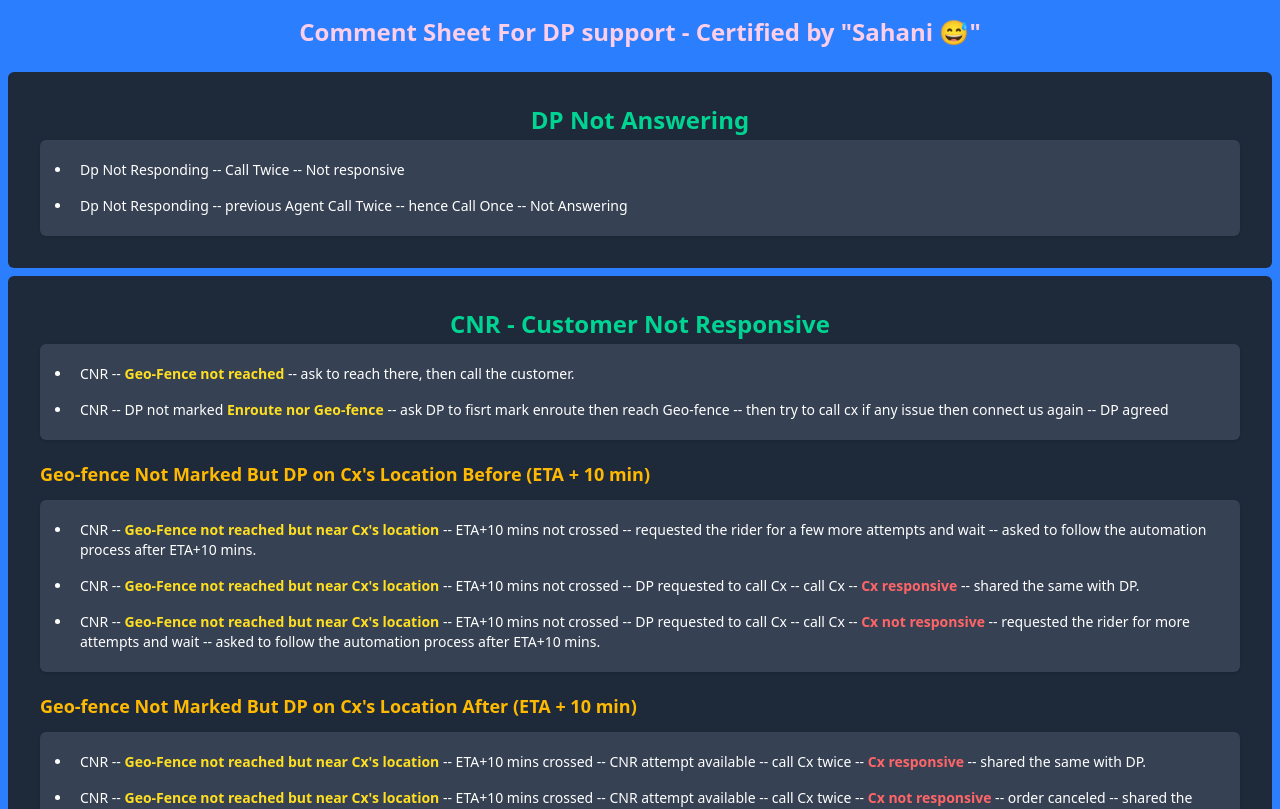
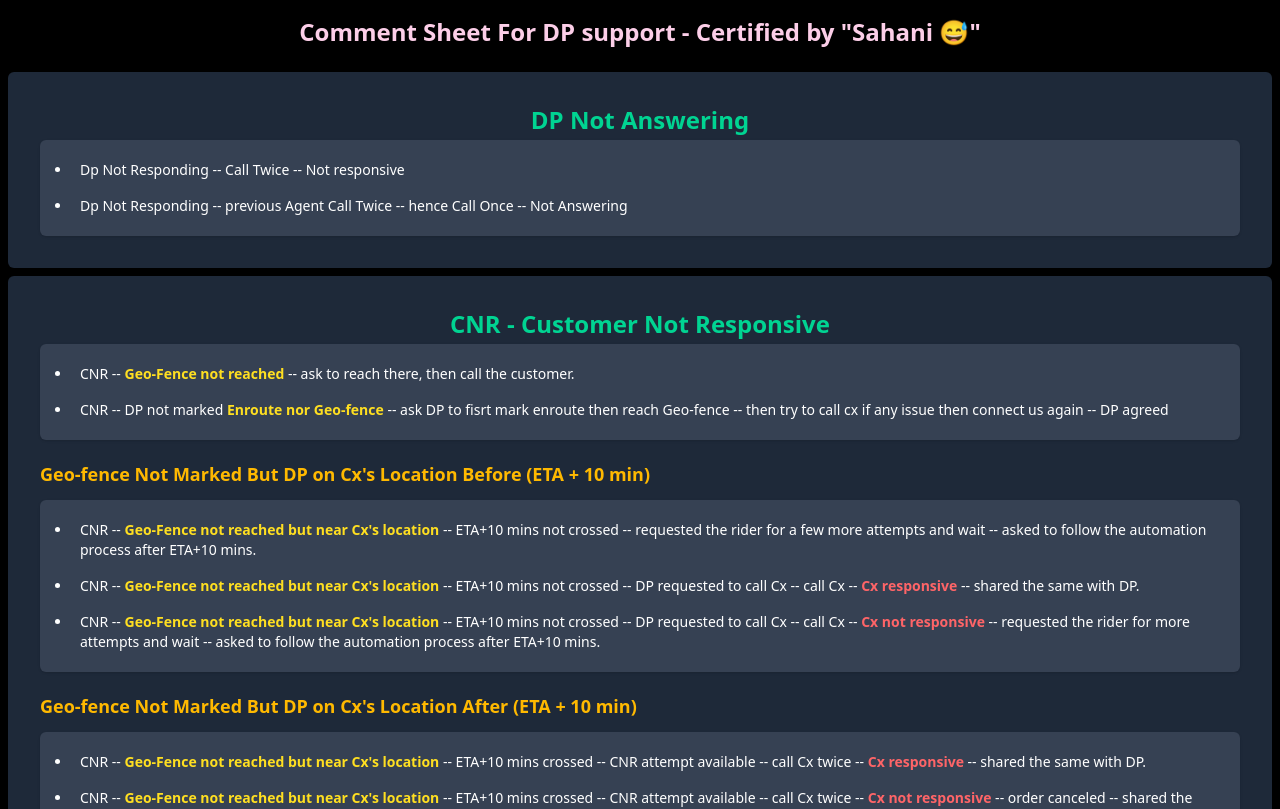
Before and after one commit to Code-with-Sahani/Blinket-DP, a React (Vite) app: page / in a window 1280 px wide. Shown: the top 809 px of the page. Built offline with nearby package versions, Linux system fonts and the light colour scheme.

Commit message:
Update App.jsx

```diff
--- a/src/App.jsx
+++ b/src/App.jsx
@@ -13,7 +13,7 @@ import Item_Issue_At_Store from './Components/Item_Issue_At_Store'
 
 const App = () => {
   return (
-    <div className='h-full w-full bg-blue-500 text-white'>
+    <div className='h-full w-full bg-black text-white'>
       <header className=' p-4 text-pink-200 text-center text-2xl font-semibold' >Comment Sheet For DP support - Certified by "Sahani 	&#128517;"</header>
       <DP_Not_Answer/>
       <CNR/>
```
